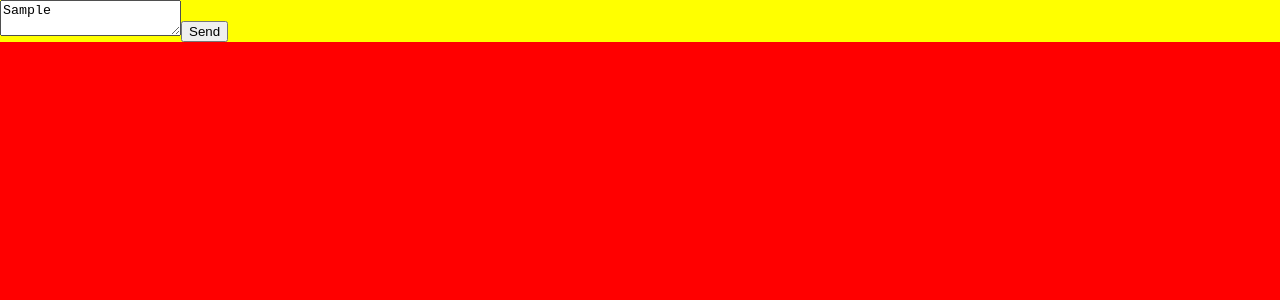
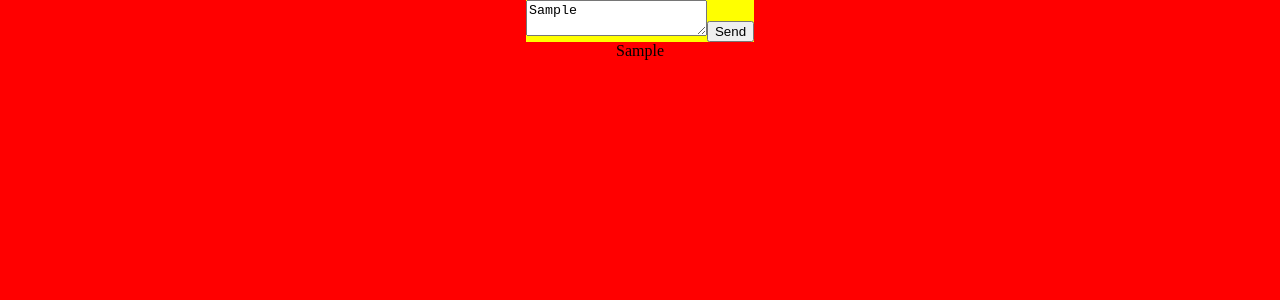
Before and after one commit to ArthurP44/ReactNotesApp, a React (Create React App) app: page / in a window 1280 px wide. Both pictures are taken after typing "Sample" into the empty fields and a click on the button "Send". Shown: the top 300 px of the page. Built offline with nearby package versions, Linux system fonts and the light colour scheme.

Commit message:
completed basic function of note app

```diff
--- a/src/App.js
+++ b/src/App.js
@@ -1,20 +1,38 @@
-import React, {useState, useEffect} from 'react';
+import React, { useState } from 'react';
 import styled from '@emotion/styled'
 import { Sender } from './components/save_notes';
 import { Card } from './components/card';
 
 const App = () => {
+  //state
   const [messages, setMessages] = useState([])
 
+  const updateMessages = (message) => {
+    setMessages((messages) => [message, ...messages])
+  }
+
   return <MainWrapper>
-    <Sender/>
-    <Card></Card>
+    <Sender updateMessages={(messageToUpdate) => updateMessages(messageToUpdate)}/>
+    <WrapperCards>
+      {
+        messages.map((message, index) => {
+          return <Card key={index + 'messages'}>{message}</Card>
+        })
+      }
+    </WrapperCards>
   </MainWrapper>
 }
 
 const MainWrapper = styled.div`
   background-color: red;
   height: 100%;
+  display: flex;
+  flex-direction: column;
+  align-items: center;
+`
+
+const WrapperCards = styled.div`
+
 `
 
 export default App;
--- a/src/components/card.js
+++ b/src/components/card.js
@@ -1,10 +1,9 @@
 import React from 'react';
 import styled from '@emotion/styled'
 
-export const Card = () => {
+export const Card = ({children}) => {
 
-    return <MessageCard>
-        </MessageCard>
+return <MessageCard>{children}</MessageCard>
 }
 
 const MessageCard = styled.div`
--- a/src/components/save_notes.js
+++ b/src/components/save_notes.js
@@ -1,11 +1,19 @@
-import React from 'react';
+import React, {useState} from 'react';
 import styled from '@emotion/styled'
 
-export const Sender = ({...props}) => {
+export const Sender = ({updateMessages, ...props}) => {
+    //state
+    const [message, setMessage] = useState('')
+
+    const handleChange = (event) => {
+        const value = event.target.value
+        setMessage(value)
+    }
+
 
     return <TextBox {...props}>
-        <textarea/>
-        <button>Send</button>
+        <textarea onChange={handleChange}/>
+        <button onClick={() => updateMessages(message)}>Send</button>
     </TextBox>
 }
 
```
